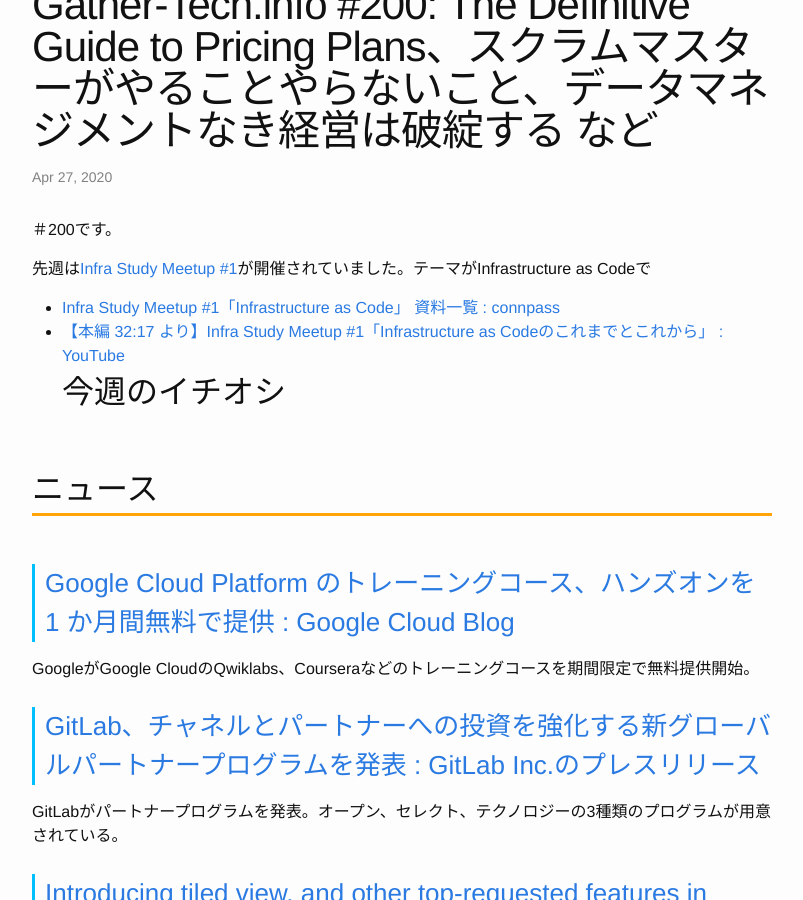
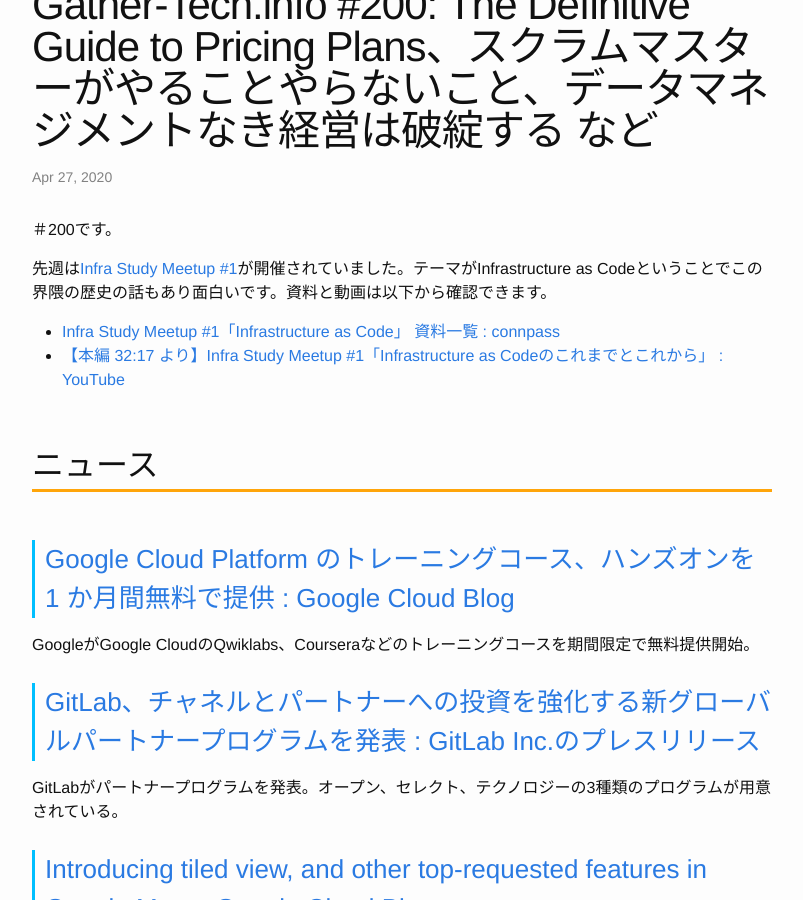
Before and after one commit to Gather-Tech/Gather-Tech.github.io, a Jekyll site: the page built from _posts/2020/2020-04-27-Gather200.md, in a window 1280 px wide and 900 px high, scrolled down 417 px. Shown: the whole window, without its empty margins (238-1041 px from the left). Built offline with Jekyll 4.4.1, drawn with Linux system fonts in a browser that asks for light colours; comment, search, counter and statistics services are not loaded.

Commit message:
add intro

```diff
--- a/_posts/2020/2020-04-27-Gather200.md
+++ b/_posts/2020/2020-04-27-Gather200.md
@@ -8,11 +8,10 @@
 
 ＃200です。
 
-先週は[Infra Study Meetup #1](https://forkwell.connpass.com/event/171560/)が開催されていました。テーマがInfrastructure as Codeで
+先週は[Infra Study Meetup #1](https://forkwell.connpass.com/event/171560/)が開催されていました。テーマがInfrastructure as Codeということでこの界隈の歴史の話もあり面白いです。資料と動画は以下から確認できます。
 
 - [Infra Study Meetup #1「Infrastructure as Code」 資料一覧 : connpass](https://forkwell.connpass.com/event/171560/presentation/)
 - [【本編 32:17 より】Infra Study Meetup #1「Infrastructure as Codeのこれまでとこれから」 : YouTube](https://www.youtube.com/watch?v=_bLzgd_UlbU)
-## 今週のイチオシ
 
 ## ニュース
 
```
